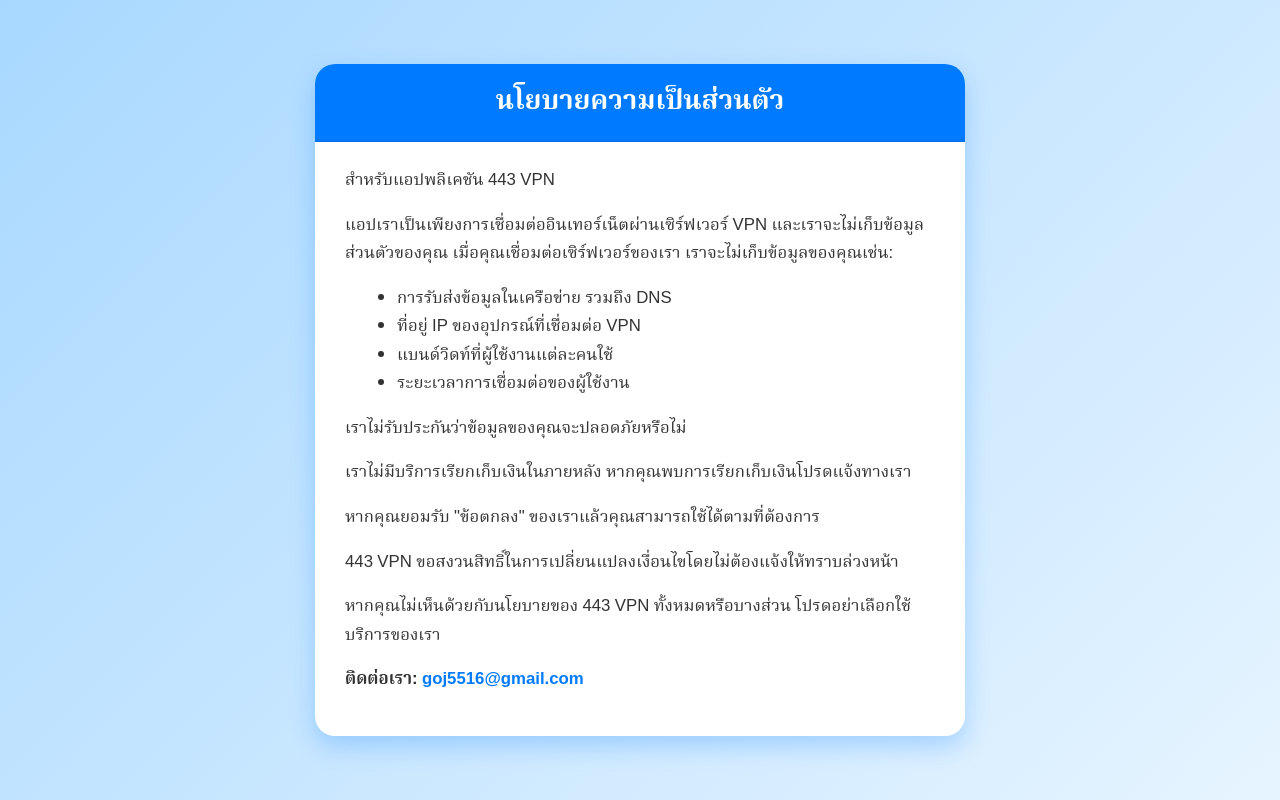
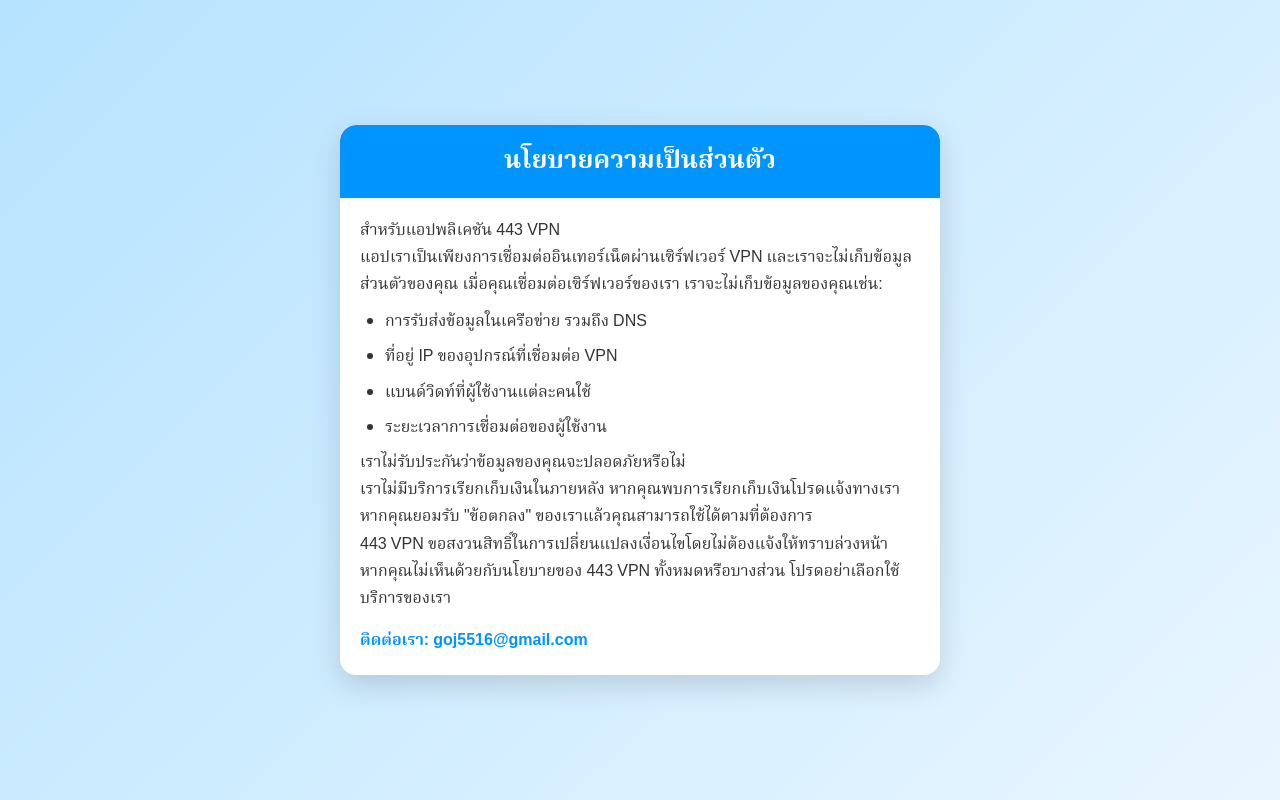
Before and after one commit to idckoala/host, a plain HTML site: page index.html in a window 1280 px wide. Drawn offline with nearby package versions, Linux system fonts and the light colour scheme.

Commit message:
Update index.html

```diff
--- a/index.html
+++ b/index.html
@@ -2,68 +2,71 @@
 <html lang="th">
 <head>
   <meta charset="utf-8">
-    <meta name="viewport" content="width=device-width, initial-scale=1, maximum-scale=1, user-scalable=no">
-    <meta http-equiv="Content-Type" content="text/html;charset=utf-8">
-    <link rel="shortcut icon" href="/img/logo.png">
-    <link rel="icon" type="image/png" href="/img/logo.png">
-    <link href="https://cdn.jsdelivr.net/npm/bootstrap@5.1.2/dist/css/bootstrap.min.css" rel="stylesheet">
+  <meta name="viewport" content="width=device-width, initial-scale=1.0">
+  <title>นโยบายความเป็นส่วนตัว</title>
   <link href="https://fonts.googleapis.com/css2?family=Noto+Serif+Thai&display=swap" rel="stylesheet">
-    <title>นโยบายความเป็นส่วนตัว</title>
   <style>
-        body {
+    * {
+      box-sizing: border-box;
       margin: 0;
       padding: 0;
+    }
+
+    body {
+      font-family: 'Noto Serif Thai', sans-serif;
+      background: linear-gradient(135deg, #b6e3ff, #e9f6ff);
       height: 100vh;
-            background: linear-gradient(135deg, #a8d8ff, #e6f4ff);
-            font-family: 'Noto Serif Thai', sans-serif;
       display: flex;
       justify-content: center;
       align-items: center;
     }
 
-        .card-custom {
-            background: #ffffff;
-            border: none;
-            border-radius: 20px;
-            box-shadow: 0 10px 25px rgba(0, 123, 255, 0.25);
+    .card {
+      background: #fff;
+      border-radius: 16px;
+      box-shadow: 0 10px 30px rgba(0, 0, 0, 0.15);
       width: 90%;
-            max-width: 650px;
-            overflow: hidden;
-            animation: fadeIn 0.8s ease;
+      max-width: 600px;
+      max-height: 90vh;
+      overflow-y: auto;
+      display: flex;
+      flex-direction: column;
+      animation: fadeIn 0.6s ease;
     }
 
-        .card-header-custom {
-            background-color: #007bff;
-            color: #ffffff;
-            padding: 18px;
+    .card-header {
+      background-color: #0094ff;
+      color: white;
       text-align: center;
-            font-size: 1.7rem;
+      padding: 16px;
+      font-size: 1.6rem;
       font-weight: bold;
+      border-radius: 16px 16px 0 0;
     }
 
-        .card-body-custom {
-            padding: 25px 30px;
+    .card-body {
+      padding: 20px;
+      color: #333;
+      line-height: 1.7;
     }
 
-        .card-body-custom p,
-        .card-body-custom li {
-            font-size: 1.05rem;
-            line-height: 1.7;
-            color: #333;
+    .card-body ul {
+      margin-left: 25px;
+      margin-top: 10px;
     }
 
-        ul {
-            margin-left: 20px;
+    .card-body li {
+      margin-bottom: 8px;
     }
 
     .contact-info {
       margin-top: 15px;
       font-weight: bold;
-            color: #007bff;
+      color: #0094ff;
     }
 
     a {
-            color: #007bff;
+      color: #0094ff;
       text-decoration: none;
     }
 
@@ -71,18 +74,36 @@
       text-decoration: underline;
     }
 
+    /* เอฟเฟกต์นุ่มนวล */
     @keyframes fadeIn {
-            from { opacity: 0; transform: translateY(20px); }
-            to { opacity: 1; transform: translateY(0); }
+      from {
+        opacity: 0;
+        transform: translateY(10px);
+      }
+      to {
+        opacity: 1;
+        transform: translateY(0);
+      }
+    }
+
+    /* สำหรับมือถือ: ให้พอดีกับจอและอ่านง่าย */
+    @media (max-width: 600px) {
+      .card-body {
+        font-size: 0.95rem;
+        padding: 15px;
+      }
+
+      .card-header {
+        font-size: 1.3rem;
+        padding: 12px;
+      }
     }
   </style>
 </head>
 <body>
-    <div class="card card-custom">
-        <div class="card-header card-header-custom">
-            นโยบายความเป็นส่วนตัว
-        </div>
-        <div class="card-body card-body-custom">
+  <div class="card">
+    <div class="card-header">นโยบายความเป็นส่วนตัว</div>
+    <div class="card-body">
       <p>สำหรับแอปพลิเคชัน 443 VPN</p>
       <p>แอปเราเป็นเพียงการเชื่อมต่ออินเทอร์เน็ตผ่านเซิร์ฟเวอร์ VPN และเราจะไม่เก็บข้อมูลส่วนตัวของคุณ เมื่อคุณเชื่อมต่อเซิร์ฟเวอร์ของเรา เราจะไม่เก็บข้อมูลของคุณเช่น:</p>
       <ul>
```
Lines whose indentation alone changed are shown as unchanged.
